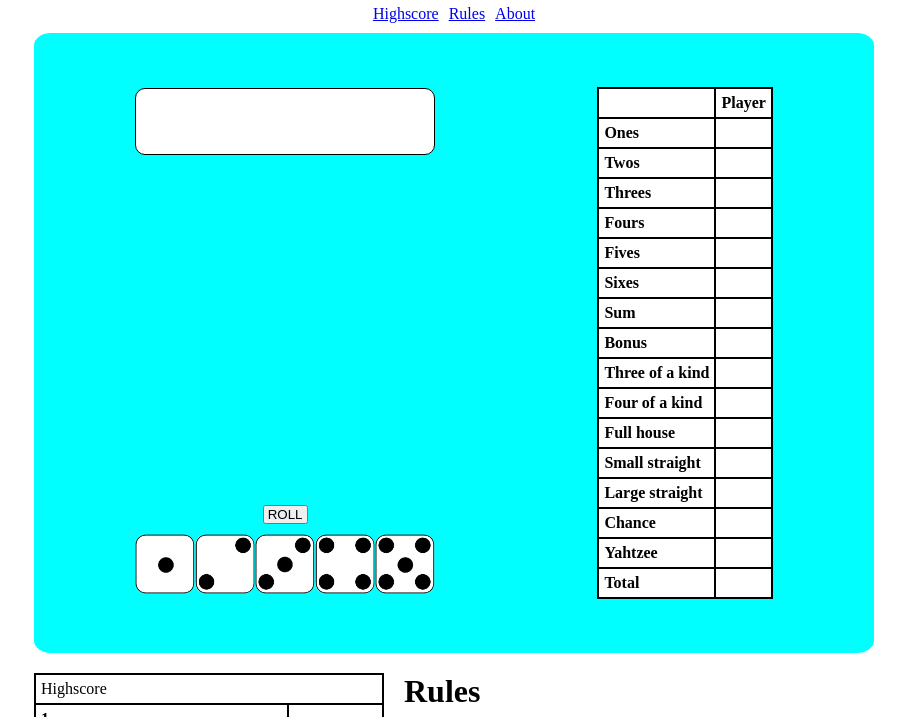
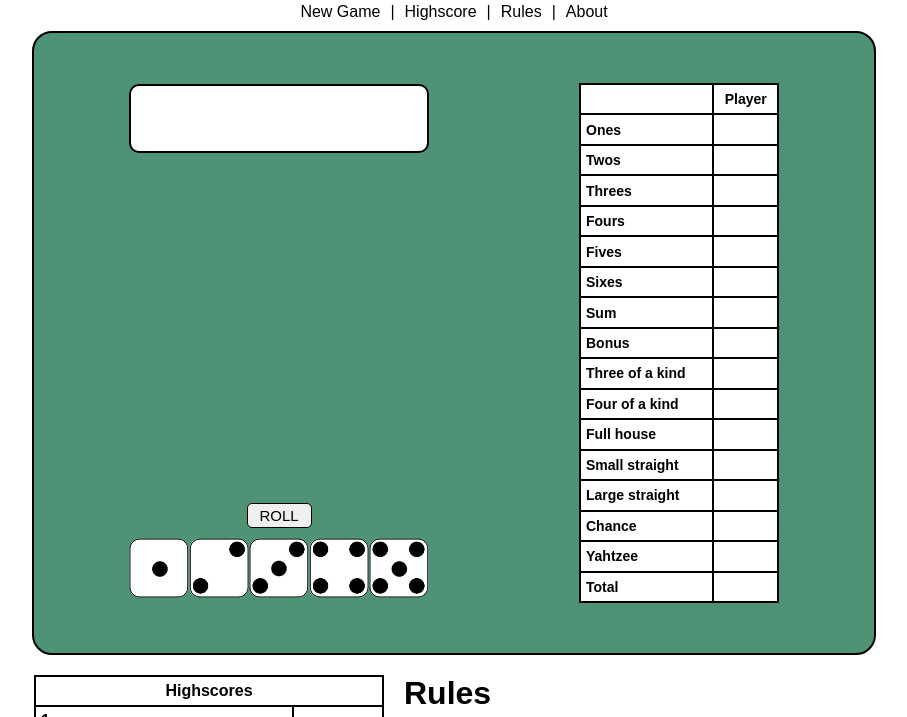
Before and after one commit to isbergssallad/yatzy, a plain HTML site: page index.html in a window 1280 px wide. Shown: the part 72-789 px from the top of the page, without its empty margins (186-1093 px from the left). Drawn offline with Linux system fonts and the light colour scheme.

Commit message:
14
CSS changes

```diff
--- a/index.html
+++ b/index.html
@@ -11,7 +11,6 @@
 <body>
     <div class="page-container">
 
-
         <div class="header">
             <h1 class="header-title">YATZY</h1>
             <!-- text wiggle with different color relating to yatzy -->
@@ -20,8 +19,12 @@
 
         <div class="nav">
             <ul>
+                <li><a href="">New Game</a></li>
+                <p>|</p>
                 <li><a href="#highscore-table">Highscore</a></li>
+                <p>|</p>
                 <li><a href="#rules">Rules</a></li>
+                <p>|</p>
                 <li><a href="#about">About</a></li>
             </ul>
         </div>
@@ -31,13 +34,12 @@
             <div class="game-container">
                 <div class="game-board">
                     <div class="instructions-container">
-                        <p id="instructions"></p>
-
+                        <p id="instructions" class="text-align-center"></p>
                     </div>
                     <div id="play-area">
                     </div>
                     <div class="dice-and-roll-btn">
-                        <button id="roll" class="roll-button">ROLL</button>
+                        <button id="roll" class="roll-button btn">ROLL</button>
                         <div class="dice-container" id="player-container">
                             <div class="dice">
                                 <img src="images/dice1.png" id="die-1" alt="">
@@ -59,71 +61,71 @@
                 </div>
                 <div class="table-container">
                     <table id="score-table" cellspacing="0">
-                        <tr>
+                        <tr class="medium-font-size">
                             <th></th>
-                            <th>Player</th>
+                            <th class="text-align-center">Player</th>
                         </tr>
-                        <tr>
+                        <tr class="medium-font-size">
                             <th>Ones</th>
                             <td id="ones-score"></td>
                         </tr>
-                        <tr>
+                        <tr class="medium-font-size">
                             <th>Twos</th>
                             <td id="twos-score"></td>
                         </tr>
-                        <tr>
+                        <tr class="medium-font-size">
                             <th>Threes</th>
                             <td id="threes-score"></td>
                         </tr>
-                        <tr>
+                        <tr class="medium-font-size">
                             <th>Fours</th>
                             <td id="fours-score"></td>
                         </tr>
-                        <tr>
+                        <tr class="medium-font-size">
                             <th>Fives</th>
                             <td id="fives-score"></td>
                         </tr>
-                        <tr>
+                        <tr class="medium-font-size">
                             <th>Sixes</th>
                             <td id="sixes-score"></td>
                         </tr>
-                        <tr>
+                        <tr class="medium-font-size">
                             <th>Sum</th>
                             <td id="sum-score"></td>
                         </tr>
-                        <tr>
+                        <tr class="medium-font-size">
                             <th>Bonus</th>
                             <td id="bonus-score"></td>
                         </tr>
-                        <tr>
+                        <tr class="medium-font-size">
                             <th>Three of a kind</th>
                             <td id="three-of-kind-score"></td>
                         </tr>
-                        <tr>
+                        <tr class="medium-font-size">
                             <th>Four of a kind</th>
                             <td id="four-of-kind-score"></td>
                         </tr>
-                        <tr>
+                        <tr class="medium-font-size">
                             <th>Full house</th>
                             <td id="full-house-score"></td>
                         </tr>
-                        <tr>
+                        <tr class="medium-font-size">
                             <th>Small straight</th>
                             <td id="small-straight-score"></td>
                         </tr>
-                        <tr>
+                        <tr class="medium-font-size">
                             <th>Large straight</th>
                             <td id="large-straight-score"></td>
                         </tr>
-                        <tr>
+                        <tr class="medium-font-size">
                             <th>Chance</th>
                             <td id="chance-score"></td>
                         </tr>
-                        <tr>
+                        <tr class="medium-font-size">
                             <th>Yahtzee</th>
                             <td id="yahtzee-score"></td>
                         </tr>
-                        <tr>
+                        <tr class="medium-font-size">
                             <th>Total</th>
                             <td id="total-score"></td>
                         </tr>
@@ -134,7 +136,7 @@
                 <div class="highscore">
                     <table id="highscore-table">
                         <tr>
-                            <td colspan="2">Highscore</td>
+                            <th colspan="2" class="text-align-center">Highscores</td>
                         </tr>
                         <tr>
                             <th id="username-1">1. </th>
--- a/scoreBoard.js
+++ b/scoreBoard.js
@@ -1,7 +1,3 @@
-
-
-
-
 //funktion för triss / tre i rad
 function checkThreeOfAKind(array) {
     for (let i = 0; i < array.length; i++) {
--- a/script.js
+++ b/script.js
@@ -46,7 +46,7 @@ class GameState{
     //funktion för att räkna ihop ett värde i poängtabellen
     countDicesOfSameValue(value){
         var count = 0;
-        for(i = 0; i < this.currentDices.length; i++){
+        for(let i = 0; i < this.currentDices.length; i++){
             if(this.currentDices[i] == value){count+=value}
         }
         //hindrar det att visa 0 i rutan om inga 2 nollor kastas.
--- a/style.css
+++ b/style.css
@@ -1,7 +1,17 @@
 * {
     margin: 0;
     padding: 0;
+    font-family: Arial, Helvetica, sans-serif;
 }
+
+.text-align-center {
+    text-align: center;
+}
+
+.medium-font-size {
+    font-size: 14px;
+}
+
 
 .page-container {
     display: flex;
@@ -47,13 +57,35 @@ th, td {
     justify-content: center;
 }
 
+
 .nav ul {
     display: flex;
     flex-direction: row;
     gap: 10px;
     text-decoration: none;
     list-style-type: none;
+    color:black;
 }
+
+/* hindrar länken från att bli lila när den klickas */
+.nav a{
+    color: black;
+    text-decoration: none;
+}
+
+.nav a:visited {
+    color: inherit;
+}
+
+.nav a:hover {
+    color: inherit;
+    text-decoration: underline;
+}
+
+.nav li:hover{
+    transform: translateY(-5px);
+}
+
 
 .main {
     display: flex;
@@ -65,20 +97,29 @@ th, td {
     display: flex;
     justify-content: space-around;
     align-items: center;
-    background-color: aqua;
+    background-color: #4e9375;
     width: 800px;
     height: 620px;
     padding-left: 20px;
     padding-right: 20px;
-    border-radius: 2%;
+    border-radius: 20px;
+    border: 2px solid black
 
 }
 
+.table-container table{
+    width: 200px;
+    height: 520px;
+}
+
 .instructions-container {
+    display: flex;
     height: 65px;
     background-color: white;
     border-radius: 10px;
-    border: 1.5px solid black
+    border: 2px solid black;
+    justify-content: center;
+    align-items: center;
 }
 
 .game-board {
@@ -90,10 +131,27 @@ th, td {
 }
 
 .roll-button {
-    width: auto;
-    height: auto;
+    width: 65px;
+    height: 25px;
     padding: 0px 3px;
+    border-radius: 5px;
+    border: 1px solid black;
 }
+
+.btn {
+    width: 65px;
+    height: 25px;
+    border-radius: 5px;
+    border: 1px solid black;
+    font-size: 15px;
+
+}
+
+.roll-button:hover {
+    transform: translateY(-2px);
+}
+
+
 
 .dice-and-roll-btn{
     display: flex;
@@ -137,7 +195,7 @@ th, td {
 
 .highscore table{
     width: 350px;
-
+    height: auto;
 }
 
 .highscore th {
```
